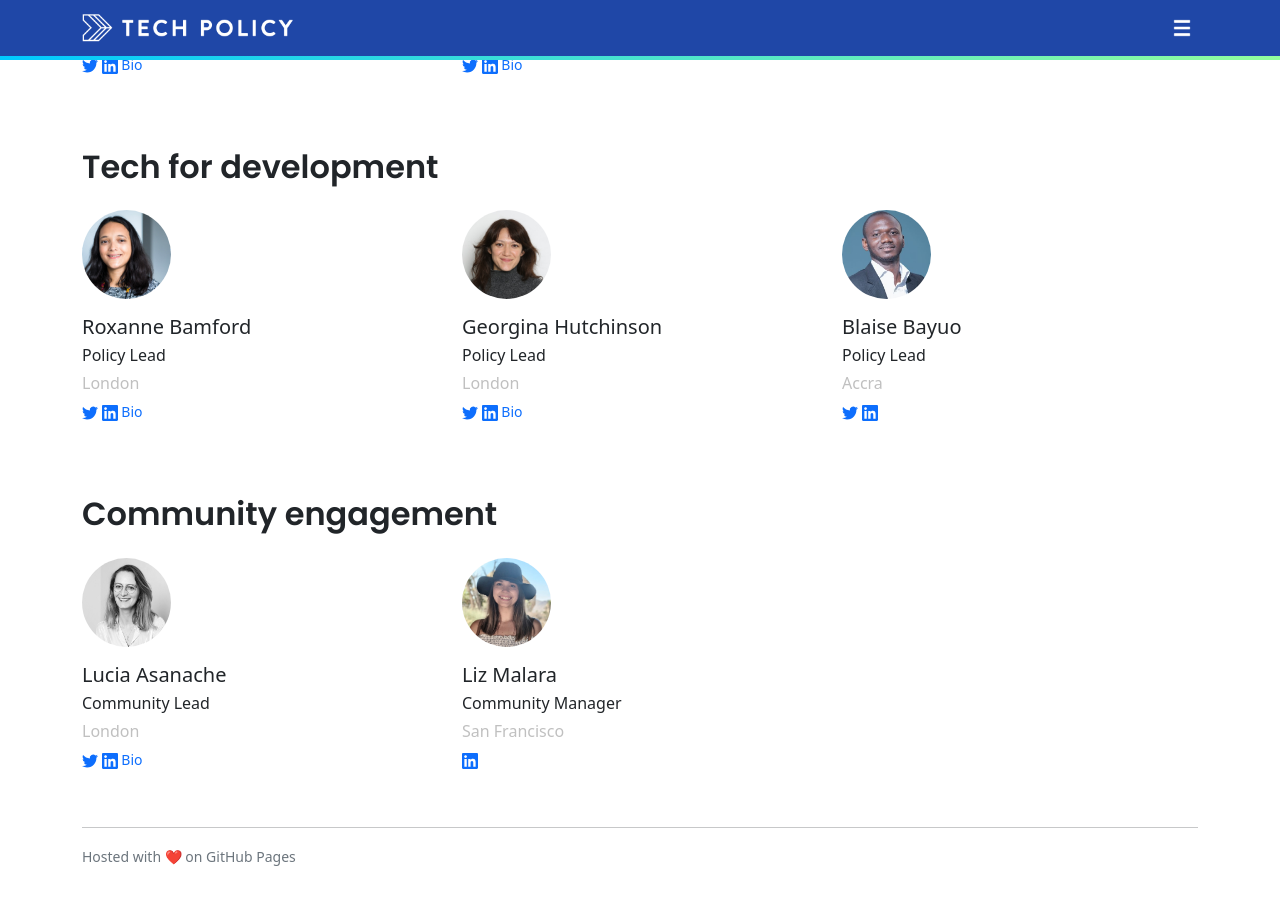
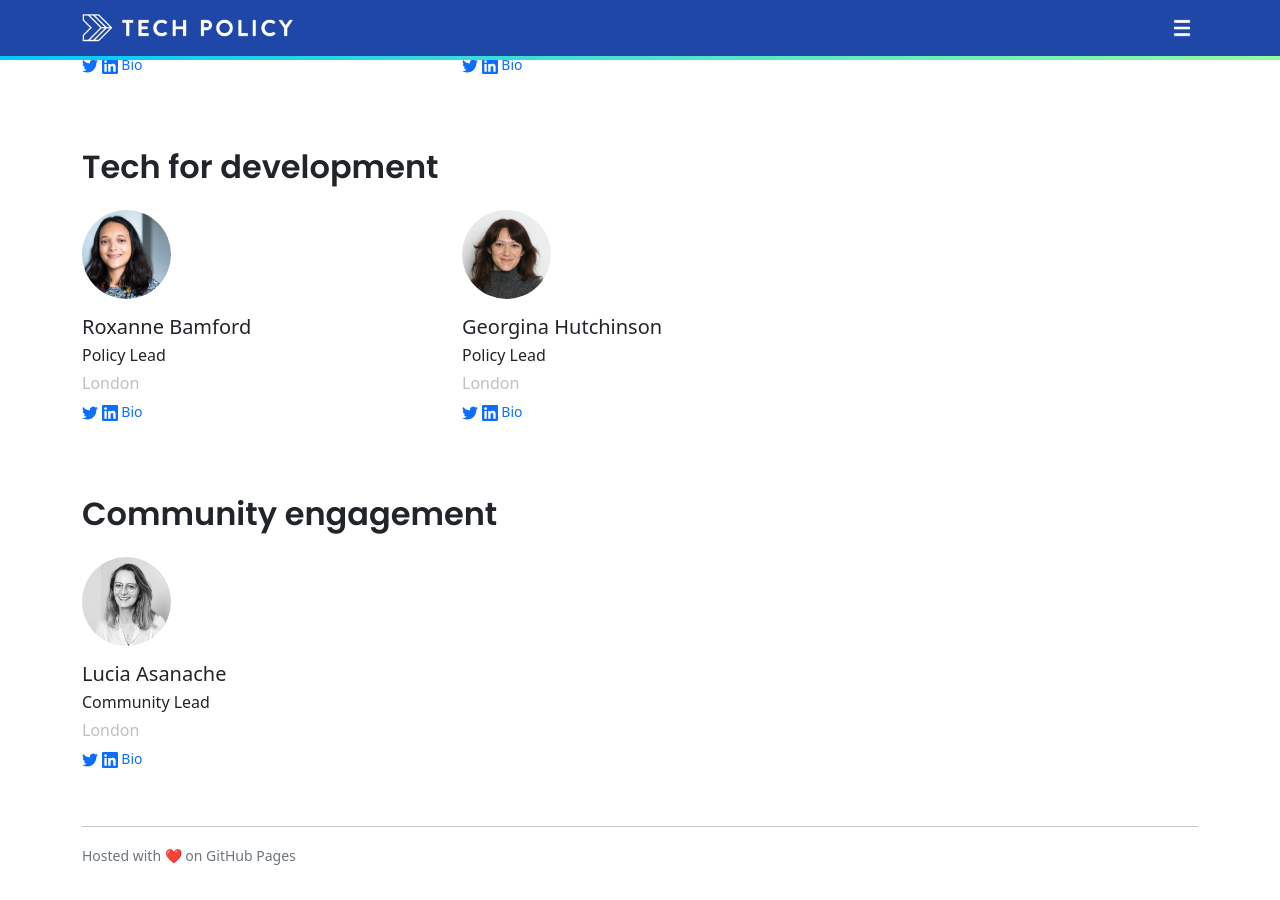
Before and after one commit to techpolicyio/techpolicyio.github.io, a Jekyll site: the page built from pages/people.md, in a window 1280 px wide and 900 px high, scrolled down 1674 px. Built offline with Jekyll 4.4.1, drawn with Linux system fonts in a browser that asks for light colours.

Commit message:
Update team.yml

```diff
--- a/_data/team.yml
+++ b/_data/team.yml
@@ -75,22 +75,6 @@
   unit: cet
   geo: London
   img: lucia.jpg
-  tbi: lucia-asanache
   tw: lucia_asanache
   li: lasanache
-- name: Blaise Bayuo
-  title: Policy Lead
-  unit: tdu
-  geo: Accra
-  img: blaise.jpg
-  tbi:
-  tw: bbayuo
-  li: blaise-b-bayuo-b78b081a
-- name: Liz Malara
-  title: Community Manager
-  unit: cet
-  geo: San Francisco
-  img: liz.jpg
-  tbi:
-  twi: MalaraElizabeth
-  li: lizmalara
+  tbi: lucia-asanache
```
